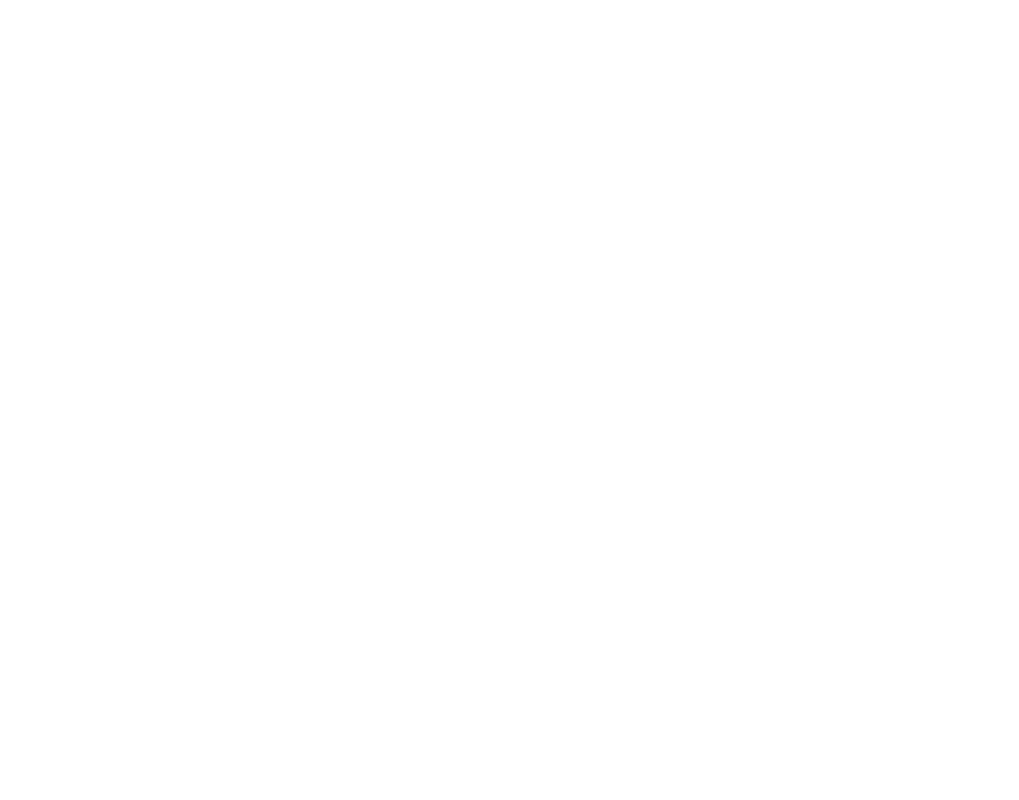
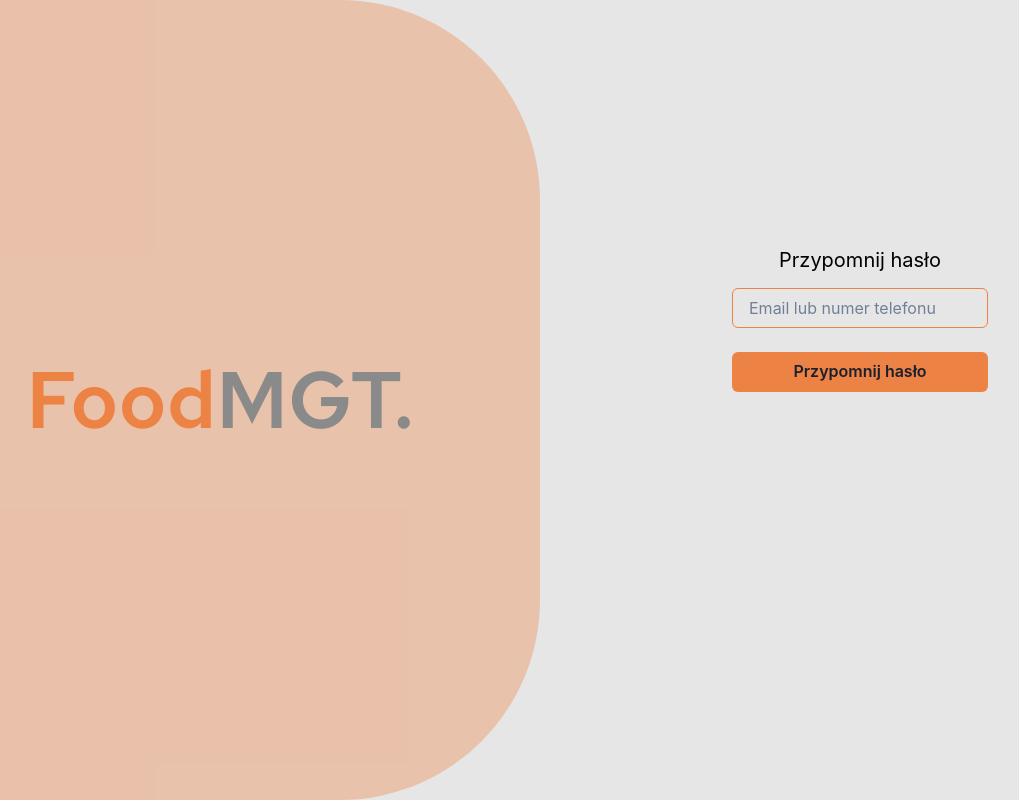
Before and after one commit to donnCycu/FoodMGT---App, a React (Create React App) app: page /remindpassword in a window 1280 px wide. Before the commit this address had no page. Shown: the whole page, without its empty margins (100-1119 px from the left). Built offline with nearby package versions, Linux system fonts and the light colour scheme.

Commit message:
error repair and create component for Logo

```diff
--- a/src/App.js
+++ b/src/App.js
@@ -1,5 +1,5 @@
 import React from 'react';
-import { Flex, Text, Box } from '@chakra-ui/react';
+import {  Box } from '@chakra-ui/react';
 
 import LoginForm from './components/LoginForm';
 import Dashboard from './views/Dashboard';
@@ -9,7 +9,8 @@
 import { BrowserRouter as Router, Route, Routes,  } from 'react-router-dom';
 import './index.css';
 import MainRoutes from "./views/MainRoutes";
-
+import RemindPassword from "./views/RemindPassword";
+import AppNameLogo from "./components/AppNameLogo";
 const App = () => {
     return (
         <Router>
@@ -18,10 +19,8 @@
                     <Route path="/login" element={
                         <Box display="flex" width="full" height="100vh" backgroundColor="#E6E6E6">
                             <Box width="50%" height="full" bg="rgba(237, 130, 69, 0.37)" borderRightRadius="200px">
-                                <Flex alignItems="center" justifyContent="center" h="100%" fontWeight={600} fontSize="5rem" className="redhat">
-                                    <Text textColor="#ED8245" >Food</Text>
-                                    <Text textColor="#8A8A8A">MGT.</Text>
-                                </Flex>
+                                <AppNameLogo fontSize="5rem" width="100%" height="100%" fontWeight={600} />
+
                             </Box>
                             <Box
 
@@ -42,6 +41,7 @@
                     <Route path="/employeepanel" element={<EmployeePanel />} />
                     <Route path="/order" element={<OrderPage />} />
                     <Route path="/order-list" element={<OrderList />} />
+                    <Route path="/remindpassword" element={<RemindPassword />} />
                 </Routes>
             </>
         </Router>
--- /dev/null
+++ b/src/components/AppNameLogo.js
@@ -0,0 +1,13 @@
+import React from 'react';
+import { Flex, Text } from '@chakra-ui/react';
+
+const CustomFlexText = ({ fontSize = '5rem', width = 'auto', height = 'auto', fontWeight = 600 }) => {
+    return (
+        <Flex alignItems="center" justifyContent="center" h={height} w={width} fontWeight={fontWeight} fontSize={fontSize} className="redhat">
+            <Text textColor="#ED8245">Food</Text>
+            <Text textColor="#8A8A8A">MGT.</Text>
+        </Flex>
+    );
+};
+
+export default CustomFlexText;
```
